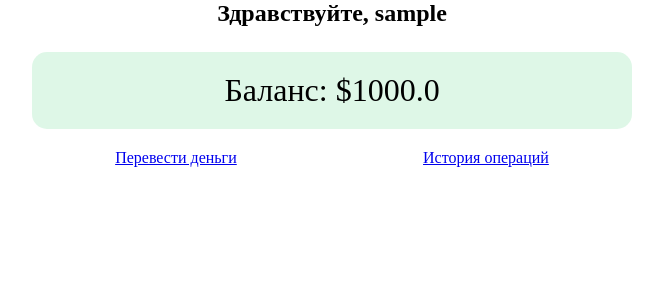
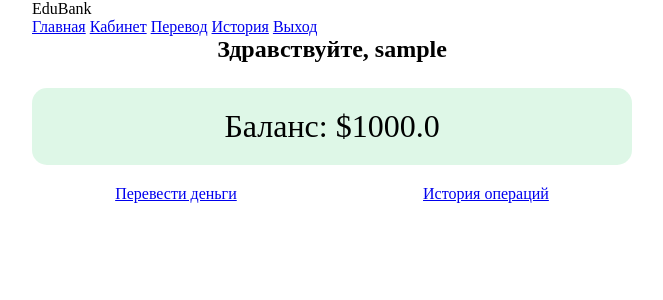
Before and after one commit to dimayzerk-ctrl/edubank2, a Flask app: page /dashboard in a window 1280 px wide. Shown: the top 300 px of the page, without its empty margins (308-971 px from the left). Run offline with Flask 3, Linux system fonts and the light colour scheme; the visitor is signed in with stand-in values (Sample User, id 1).

Commit message:
Update base.html

```diff
--- a/templates/base.html
+++ b/templates/base.html
@@ -7,6 +7,28 @@
     <link rel="stylesheet" href="{{ url_for('static', filename='style.css') }}">
 </head>
 <body>
+
+<nav class="navbar">
+    <div class="logo">EduBank</div>
+
+    <div class="nav-links">
+        <a href="/">Главная</a>
+
+        {% if current_user.is_authenticated %}
+            <a href="/dashboard">Кабинет</a>
+            <a href="/transfer">Перевод</a>
+            <a href="/history">История</a>
+            <a href="/logout">Выход</a>
+        {% else %}
+            <a href="/login">Вход</a>
+            <a href="/register">Регистрация</a>
+        {% endif %}
+    </div>
+</nav>
+
+<div class="main-container">
     {% block content %}{% endblock %}
+</div>
+
 </body>
 </html>
```
